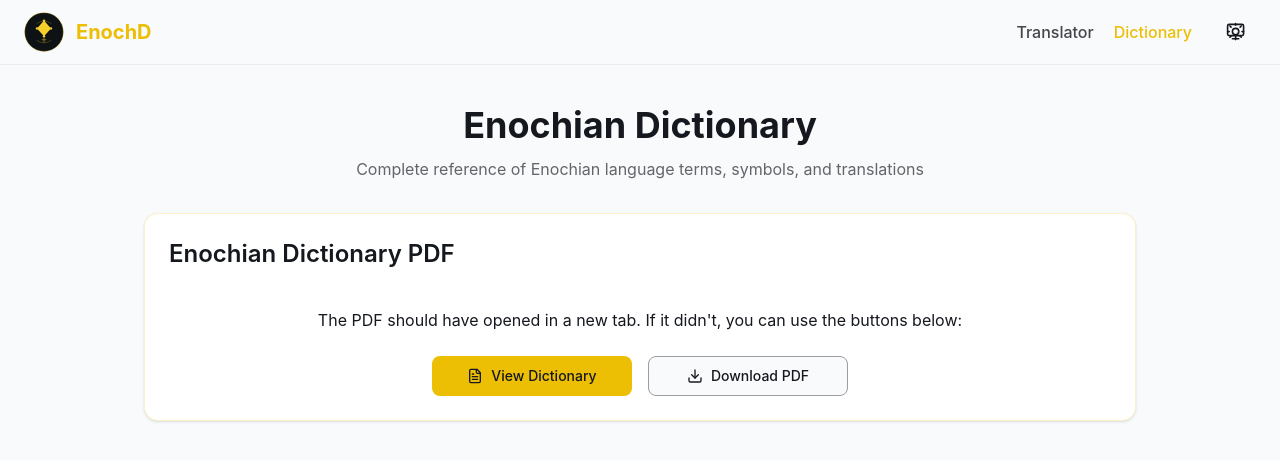
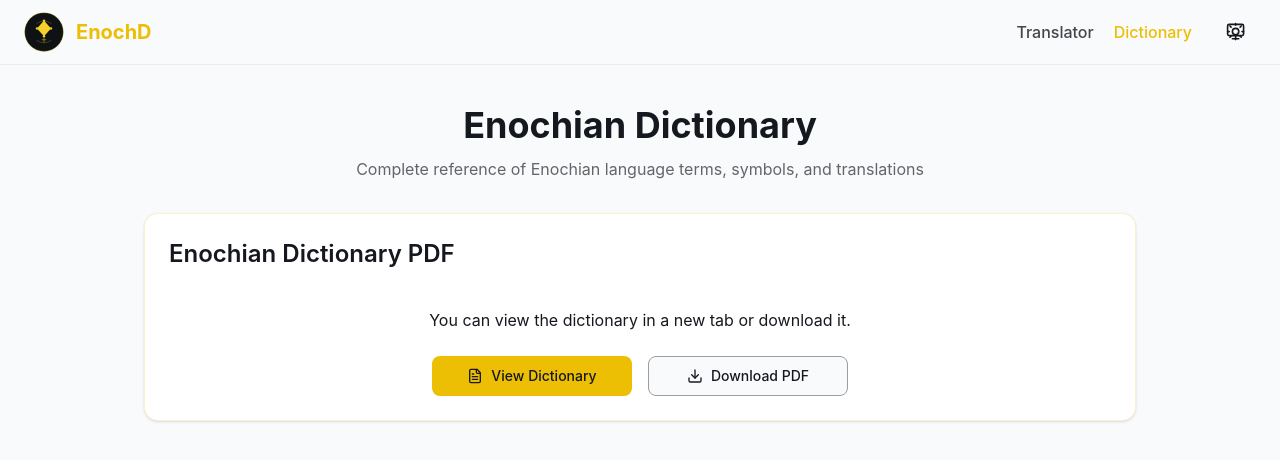
Before and after one commit to mguleryuz/enoch, a React (Vite) app: page /dictionary in a window 1280 px wide. Shown: the top 460 px of the page. Built offline with nearby package versions, Linux system fonts and the light colour scheme.

Commit message:
Update dictionary route message for clarity: Revised the text in the Dictionary component to simplify the instructions for viewing or downloading the dictionary. This change enhances user understanding and improves the overall user experience by providing clearer guidance.

```diff
--- a/src/routes/dictionary.tsx
+++ b/src/routes/dictionary.tsx
@@ -27,8 +27,7 @@ function Dictionary() {
           </CardHeader>
           <CardContent className="flex flex-col items-center">
             <p className="mb-6 text-center">
-              The PDF should have opened in a new tab. If it didn't, you can use
-              the buttons below:
+              You can view the dictionary in a new tab or download it.
             </p>
 
             <div className="flex flex-col sm:flex-row gap-4 justify-center">
```
